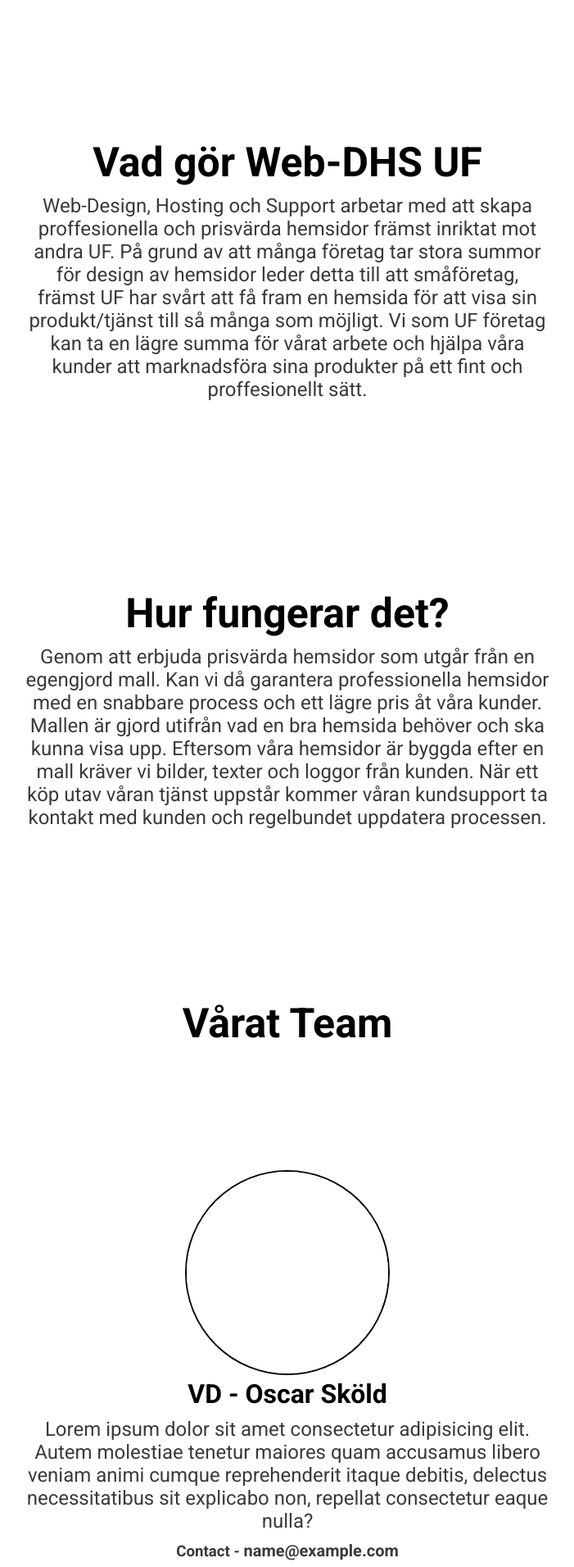
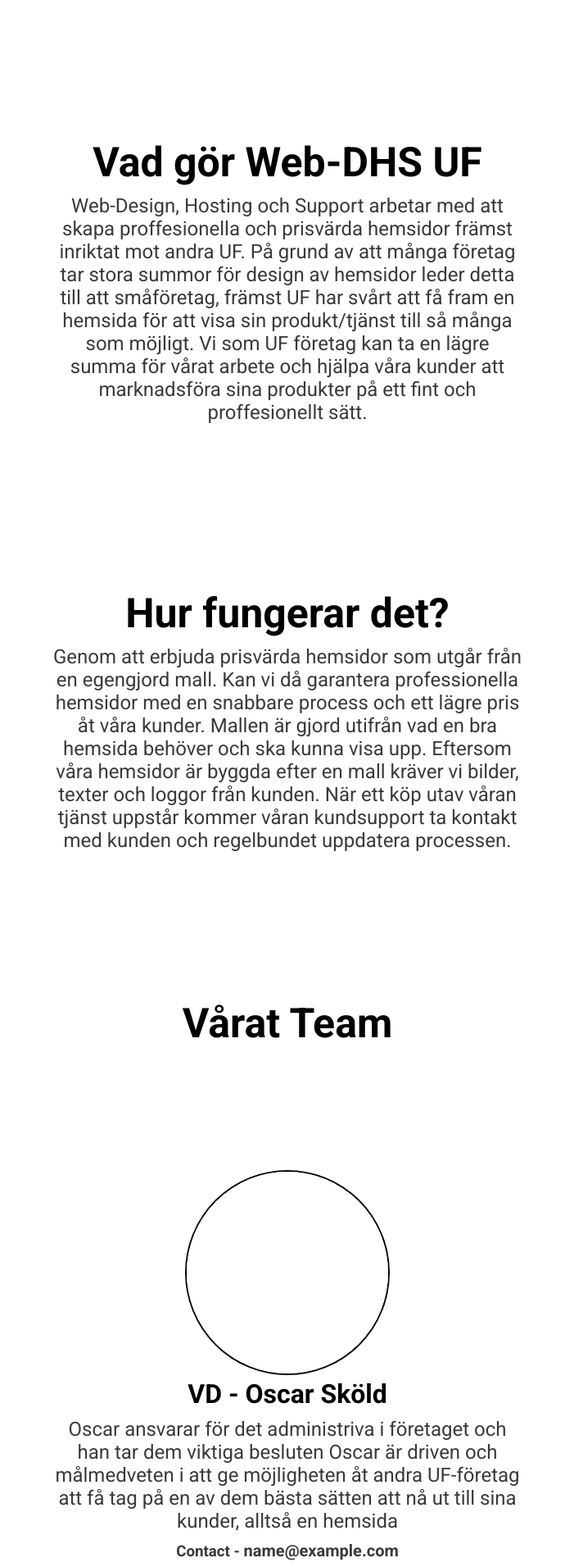
Before and after one commit to oscarskold/Hemsida-webdhs, a PHP site: page /html/About.html in a window 1280 px wide. Shown: the part 805-2716 px from the top of the page at 82% size, without its empty margins (289-990 px from the left). Run offline with PHP 8.4, Linux system fonts and the light colour scheme.

Commit message:
added my personal text

```diff
--- a/css/about.css
+++ b/css/about.css
@@ -19,7 +19,7 @@ body {
 }
 
 h2 {
-    max-width: 50%;
+    max-width: 45%;
     margin: 0 auto;
 }
 
--- a/html/About.html
+++ b/html/About.html
@@ -76,18 +76,18 @@
             <div>
                 <img src="../img/white.jpg" alt="">
                 <h1>VD - Oscar Sköld</h1>
-                <h2>Lorem ipsum dolor sit amet consectetur adipisicing elit. <br>
-                    Autem molestiae tenetur maiores quam accusamus libero <br>
-                    veniam animi cumque reprehenderit itaque debitis, delectus <br>
-                    necessitatibus sit explicabo non, repellat consectetur eaque nulla?</h2>
+                <h2>Oscar ansvarar för det administriva i företaget och han tar dem viktiga besluten
+                    Oscar är driven och målmedveten i att ge möjligheten
+                    åt andra UF-företag att få tag på en av dem bästa sätten
+                    att nå ut till sina kunder, alltså en hemsida</h2>
                     <h3>Contact - <a href="mailto:name@example.com">name@example.com</a></h3>
             </div>
             <div>
                 <img src="../img/white.jpg" alt="">
                 <h1>Vice VD / CFO - Oskar Sanengen</h1>
-                <h2>Lorem ipsum dolor sit amet consectetur adipisicing elit. <br>
-                    Autem molestiae tenetur maiores quam accusamus libero <br>
-                    veniam animi cumque reprehenderit itaque debitis, delectus <br>
+                <h2>Lorem ipsum dolor sit amet consectetur adipisicing elit.
+                    Autem molestiae tenetur maiores quam accusamus libero
+                    veniam animi cumque reprehenderit itaque debitis, delectus
                     necessitatibus sit explicabo non, repellat consectetur eaque nulla?</h2>
                     <h3>Contact - <a href="mailto:name@example.com">name@example.com</a></h3>
             </div>
```
